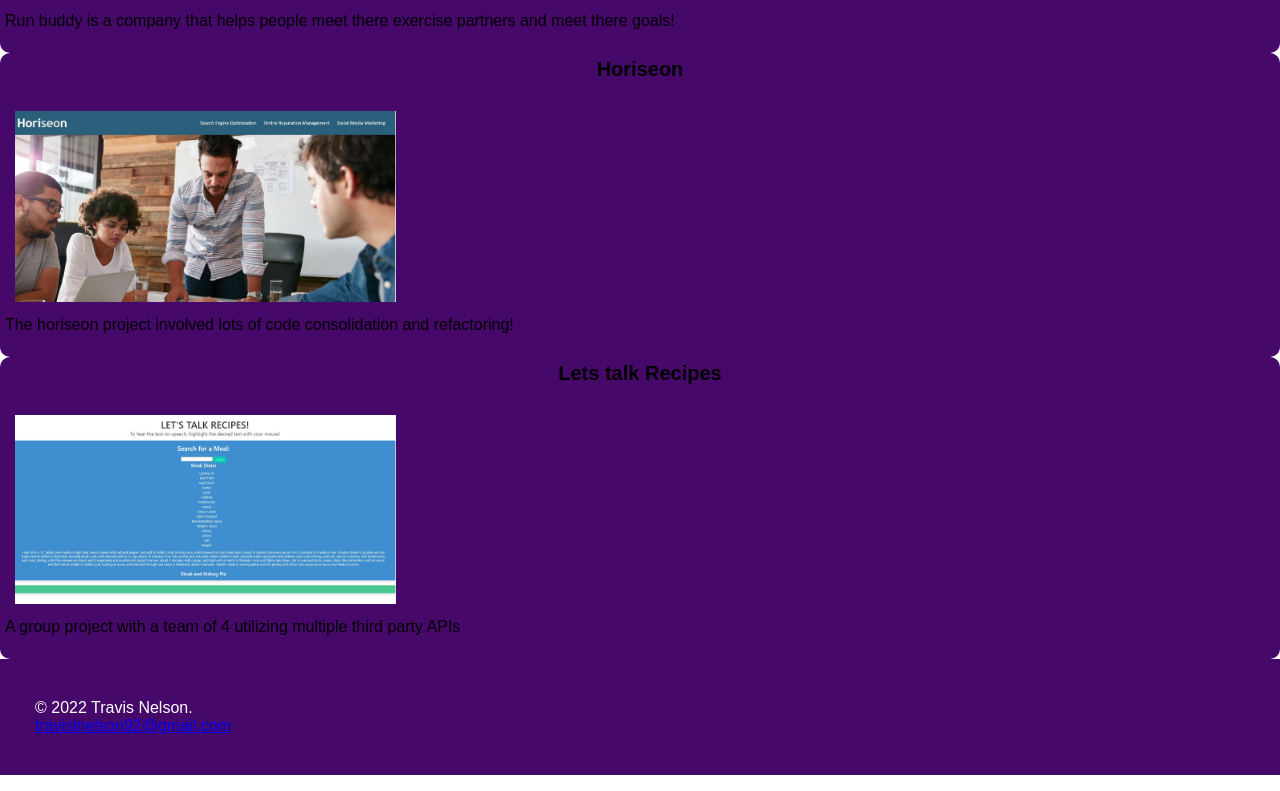
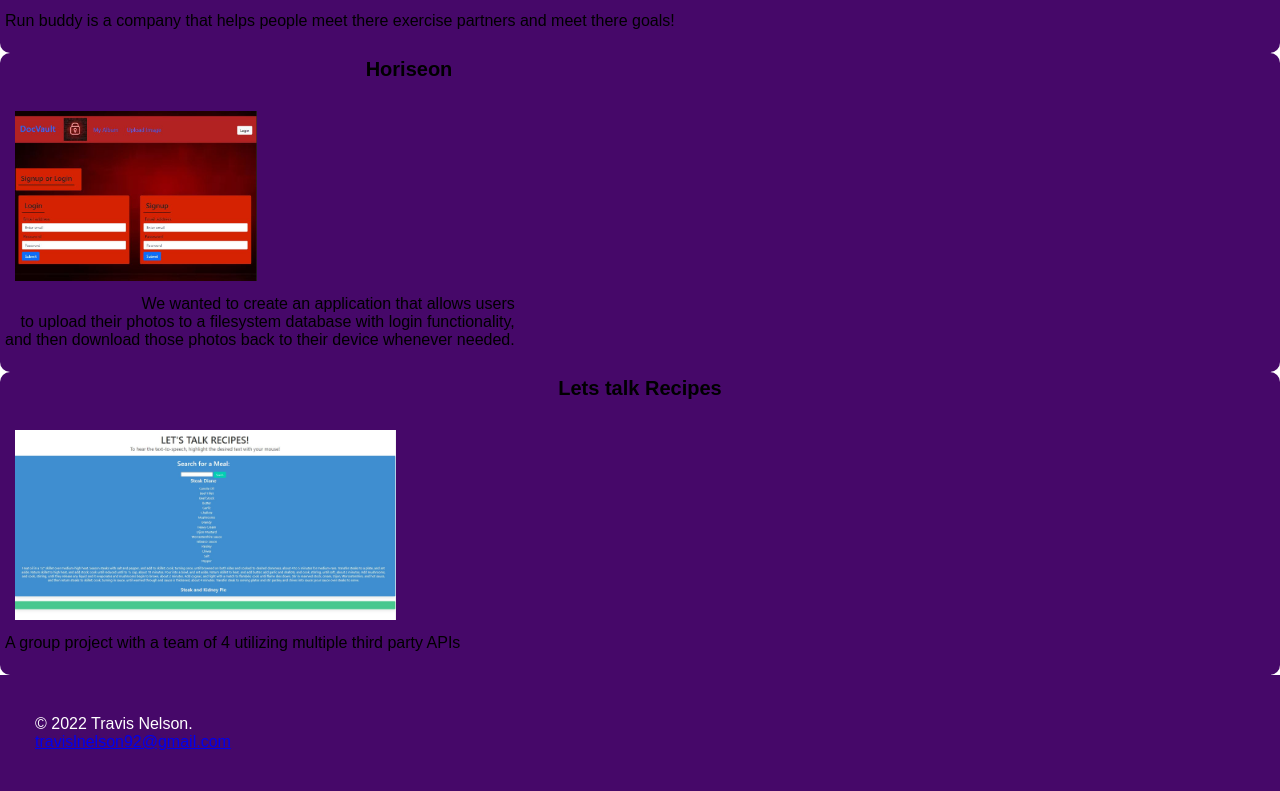
Before and after one commit to ValiantThor92/portfolio, a plain HTML site: page index.html in a window 1280 px wide. Shown: the part 1681-2472 px from the top of the page. Drawn offline with Linux system fonts and the light colour scheme.

Commit message:
add docvault

```diff
--- a/index.html
+++ b/index.html
@@ -118,13 +118,15 @@
                     <h3 class="subsection-title">
                         Horiseon
                     </h3>
-                    <a href ="https://valiantthor92.github.io/horiseon-code-refactor/index.html">
-                        <img src="./assets/images/horiseon1.jpg">
+                    <a href ="https://github.com/ValiantThor92/steamShark">
+                        <img src="./assets/images/docvault1.JPG">
                     </a>
                 </div>
                 <div class="text-right">
                     <p>
-                        The horiseon project involved lots of code consolidation and refactoring!
+                      We wanted to create an application that allows users <br/>
+                      to upload their photos to a filesystem database with login functionality, <br />
+                      and then download those photos back to their device whenever needed.
                     </p>
                     <br />
                 </div>
```
Also changed, not shown: assets/images/docvault1.JPG (added).
